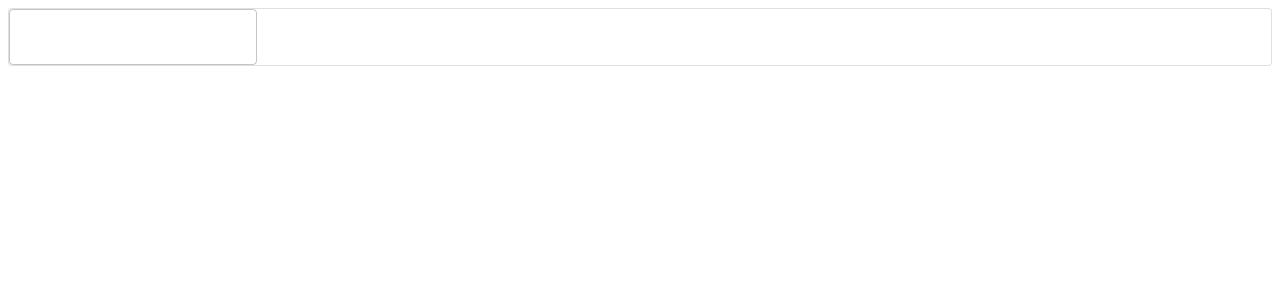
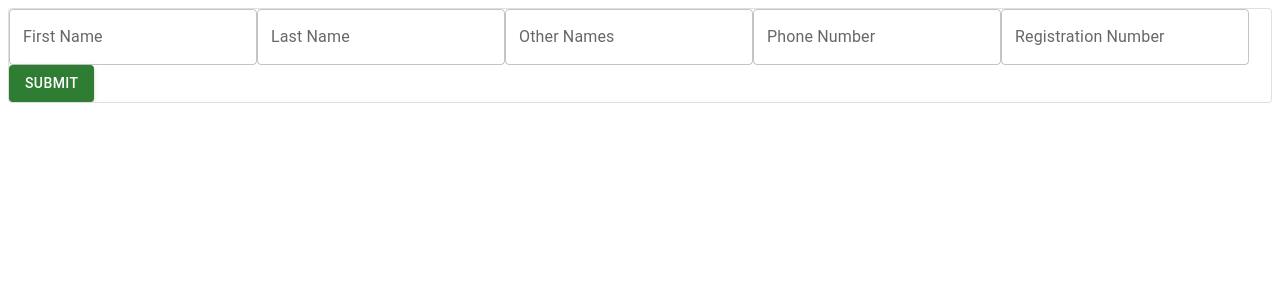
Before and after one commit to MaorBemdoo/Registration-Form, a React (Vite) app: page / in a window 1280 px wide. Shown: the top 300 px of the page. Built offline with nearby package versions, Linux system fonts and the light colour scheme.

Commit message:
Worked on markup

```diff
--- a/src/App.jsx
+++ b/src/App.jsx
@@ -1,12 +1,34 @@
-import TextField from "@mui/material/TextField"
+import FormControl from "@mui/material/FormControl"
+import InputLabel from "@mui/material/InputLabel"
 import Card from "@mui/material/Card"
 import Button from "@mui/material/Button"
+import OutlinedInput from "@mui/material/OutlinedInput"
 
 function App() {
 
   return (
     <Card component="form" elevation={3} variant="outlined">
-      <TextField></TextField>
+      <FormControl variant="outlined">
+        <InputLabel htmlFor="firstname">First Name</InputLabel>
+        <OutlinedInput id="firstname" label="First Name"/>
+      </FormControl>
+      <FormControl variant="outlined">
+        <InputLabel htmlFor="lastname">Last Name</InputLabel>
+        <OutlinedInput id="lastname" label="Last Name"/>
+      </FormControl>
+      <FormControl variant="outlined">
+        <InputLabel htmlFor="othername">Other Names</InputLabel>
+        <OutlinedInput id="othername" label="Other Names"/>
+      </FormControl>
+      <FormControl variant="outlined">
+        <InputLabel htmlFor="phonenum">Phone Number</InputLabel>
+        <OutlinedInput id="phonenum" label="Phone Number"/>
+      </FormControl>
+      <FormControl variant="outlined">
+        <InputLabel htmlFor="regnum">Registration Number</InputLabel>
+        <OutlinedInput id="regnum" label="Registration Number"/>
+      </FormControl>
+      <Button variant="contained" color="success">Submit</Button>
     </Card>
   )
 }
```
